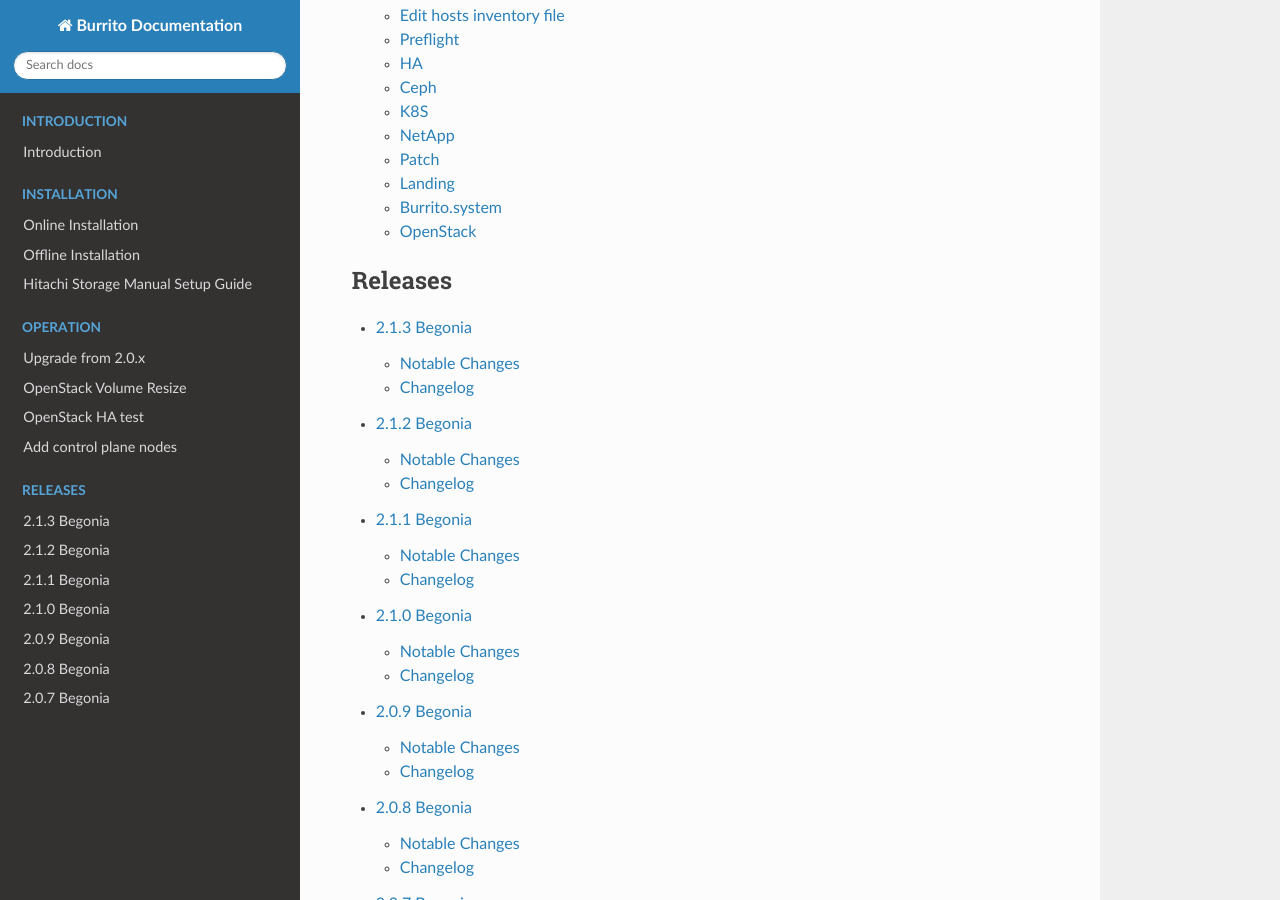
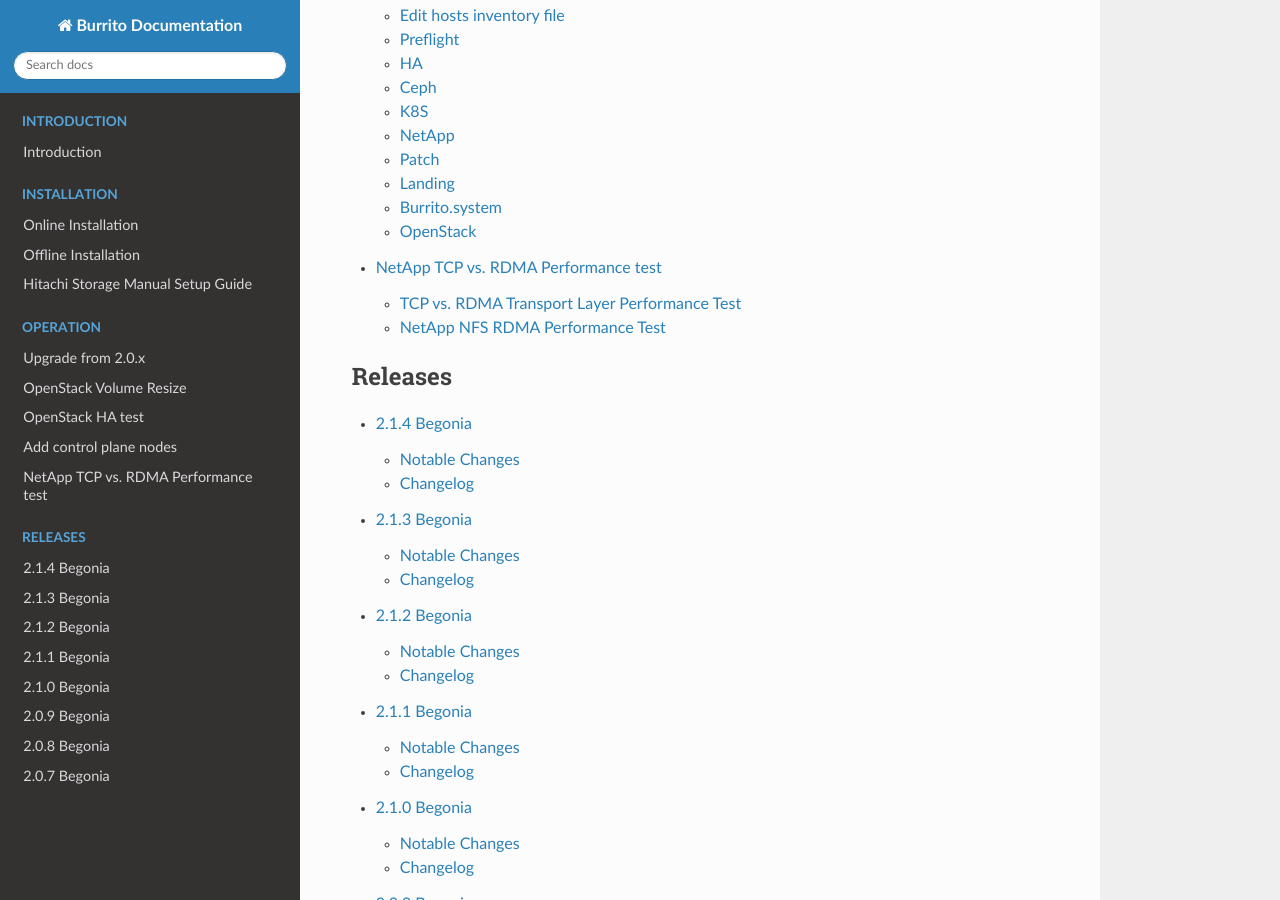
Before and after one commit to iorchard/burrito_docs, a Sphinx documentation site: the page built from source/index.rst, in a window 1280 px wide and 900 px high, scrolled down 1553 px. Built offline with Sphinx 7.4.7 and the Read the Docs theme 3.1.0, drawn with Linux system fonts in a browser that asks for light colours; pages that are not in the unit, such as notebooks, are missing from menus; some of the changed lines change nothing that is shown.

Commit message:
add netapp tcp rdma performance test document

```diff
--- a/source/index.rst
+++ b/source/index.rst
@@ -30,11 +30,13 @@
    operation/openstack_ha_test
    operation/add_control_plane_node
    operation/add_compute_node
+   operation/netapp_tcp_rdma_perf
 
 .. toctree::
    :caption: Releases
    :maxdepth: 2
 
+   releases/2.1.4
    releases/2.1.3
    releases/2.1.2
    releases/2.1.1
--- /dev/null
+++ b/source/operation/netapp_tcp_rdma_perf.rst
@@ -0,0 +1,174 @@
+NetApp TCP vs. RDMA Performance test
+=======================================
+
+TCP vs. RDMA Transport Layer Performance Test
+-----------------------------------------------
+
+RDMA is the networking offload technology and makes data transfer more
+efficiently than TCP.
+RDMA is widely used for efficient data transfer between clients and storages.
+
+We set up RoCE (RDMA over Converged Ethernet) and enabled NFS over RDMA.
+We ran `fio Flexible I/O tester <https://github.com/axboe/fio>`_ and
+measured the throughput for sequential read/write and
+the IOPS for the random read/write.
+
+This tests were performed on a linux client against a linux NFS server
+using ramdisk so that the disk latency does not affect to the result and
+measure the only transport layer between TCP and RDMA.
+
+* Server
+
+    - Model: HPE ProLiant DL360 Gen10
+    - OS: Rocky Linux 8.10
+    - CPU: Intel Xeon Gold 6142 CPU @ 2.60GHz * 2 Sockets (64 cores)
+    - RAM: 32GB DDR4 2666 MHz * 8 ea
+    - Network: Nvidia Mellanox ConnectX-6 Dx 100GbE (Jumbo frame enabled)
+
+* Client
+
+    - Model: HPE ProLiant DL360 Gen10
+    - OS: Rocky Linux 8.10
+    - CPU: Intel Xeon Silver 4110 CPU @ 2.10GHz * 2 Sockets (32 cores)
+    - RAM: 32GB DDR4 2666 MHz * 8 ea
+    - Network: Nvidia Mellanox ConnectX-6 Dx 100GbE (Jumbo frame enabled)
+
+
+This is TCP vs. RoCE Sequential Read/Write IO TEST result.
+
+.. image:: ../_static/images/netapp/tcp_rdma_sequential_read_write_64k_iodepth_128.svg
+   :width: 400
+   :alt: TCP vs. RDMA Sequential IO TEST
+
+In NFSv3, RoCE is 2.39 times better than TCP in sequential read and
+1.39 times better in sequential write.
+
+In NFSv4, RoCE is 2.23 times better than TCP in sequential read and
+1.41 times better in sequential write.
+
+This is TCP vs. RDMA Random Read/Write IO TEST result.
+
+.. image:: ../_static/images/netapp/tcp_rdma_random_read_write_4k_iodepth_128.svg
+   :width: 600
+   :alt: TCP vs. RDMA Random IO TEST
+
+In NFSv3, RoCE is 1.84 times better than TCP in random read and
+1.35 times better in random write.
+
+In NFSv4, RoCE is 2.30 times better than TCP in random read and
+1.80 times better in random write.
+
+We can see NFS over RDMA (RoCE) gives a lot of performance boost
+against NFS over TCP at the transport layer.
+
+
+NetApp NFS RDMA Performance Test
+---------------------------------
+
+We set up the burrito system with one control plane node and one compute node
+that are connected to NetApp AFF A400 with NFS over RDMA (RoCE).
+
+* Control plane node
+
+    - Model: HPE ProLiant DL360 Gen10
+    - OS: Rocky Linux 8.10
+    - CPU: Intel Xeon Silver 4110 CPU @ 2.10GHz * 2 Sockets (32 cores)
+    - RAM: 32GB DDR4 2666 MHz * 8 ea
+    - Network: Nvidia Mellanox ConnectX-6 Dx 100GbE (Jumbo frame enabled)
+
+* Compute node
+
+    - Model: HPE ProLiant DL360 Gen10
+    - OS: Rocky Linux 8.10
+    - CPU: Intel Xeon Gold 6142 CPU @ 2.60GHz * 2 Sockets (64 cores)
+    - RAM: 32GB DDR4 2666 MHz * 8 ea
+    - Network: Nvidia Mellanox ConnectX-6 Dx 100GbE (Jumbo frame enabled)
+
+We implemented NFS over RDMA IO test at the host and the virtual machines
+with NFSv3 and NFSv4.
+
+We could use `nconnect` mount option with NFSv3 RDMA but we could not use
+it with NFSv4 RDMA.
+The `remoteports` option from `VAST NFS <https://vastnfs.vastdata.com>`_
+can be used both NFSv3 and NFSv4.
+
+Here is the NFSv3 mount options.::
+
+    10.1.1.21:/n1data on /var/lib/nova/mnt/7470d2bb4c8c9bfec359ae9781a492ef
+    type nfs (rw,relatime,vers=3,rsize=65536,wsize=65536,namlen=255,hard,
+    forcerdirplus,proto=rdma,nconnect=32,port=20049,timeo=600,retrans=2,
+    sec=sys,mountaddr=10.1.1.21,mountvers=3,mountproto=tcp,lookupcache=pos,
+    local_lock=none,remoteports=10.1.1.21-10.1.1.22,addr=10.1.1.22)
+
+Here is the NFSv4 mount options.::
+
+    10.1.1.21:/n1data on /var/lib/nova/mnt/7470d2bb4c8c9bfec359ae9781a492ef
+    type nfs4 (rw,relatime,vers=4.2,rsize=65536,wsize=65536,namlen=255,
+    hard,forcerdirplus,proto=rdma,max_connect=2,port=20049,timeo=600,
+    retrans=2,sec=sys,clientaddr=10.1.1.13,lookupcache=pos,local_lock=none,
+    addr=10.1.1.21)
+
+This is NetApp NFSv3 RDMA Sequential IO TEST result.
+
+.. image:: ../_static/images/netapp/netapp_nfsv3_rdma_seq_iotest.svg
+   :width: 600
+   :alt: NetApp NFSv3 RDMA Sequential IO TEST
+
+The IO Performance at the host is better than that of one virtual machine.
+As we increase the number of virtual machines, the sum of throughput is
+higher than the throughput of the host since more IO jobs are running
+and distributed over the virtual machines.
+We could almost saturate RoCE network with 4 virtual machines in
+sequential read IO test.
+
+The maximum throughput in NFSv3 at the virtual machines was
+**11342 MB/s in read** and **3628 MB/s in write**.
+
+This is NetApp NFSv4 RDMA Sequential IO TEST result.
+
+.. image:: ../_static/images/netapp/netapp_nfsv4_rdma_seq_iotest.svg
+   :width: 600
+   :alt: NetApp NFSv4 RDMA Sequential IO TEST
+
+The IO performance at the host is better than that of one virtual machine.
+As we increase the number of virtual machines, the sum of throughput is
+higher than the throughput of the host since more jobs are running
+and distributed over the virtual machines.
+We did not test more jobs at the host but it would be better if we tested it.
+We could not saturate RoCE network in NFSv4 since we could not use nconnect
+with NFSv4 RDMA.
+
+The maximum throughput in NFSv4 at the virtual machines was
+**11342 MB/s in read** and **3628 MB/s in write**.
+
+
+This is NetApp NFSv3 RDMA Random IO TEST result.
+
+.. image:: ../_static/images/netapp/netapp_nfsv3_rdma_random_iotest.svg
+   :width: 600
+   :alt: NetApp NFSv3 RDMA Random IO TEST
+
+The IO performance at the host is a lot better than that of one virtual machine.
+As we increase the number of virtual machines, the sum of IOPS is increased
+since more jobs are running and distributed over the virtual machines.
+
+The maximum IOPS in NFSv3 at the virtual machines was
+**433k IOPS in random read** and **174k random write IOPS**.
+
+This is NetApp NFSv4 RDMA Random IO TEST result.
+
+.. image:: ../_static/images/netapp/netapp_nfsv4_rdma_random_iotest.svg
+   :width: 600
+   :alt: NetApp NFSv4 RDMA Random IO TEST
+
+The IO performance at the host is a lot better than that of one virtual machine.
+As we increase the number of virtual machines, the sum of IOPS is increased
+since more jobs are running and distributed over the virtual machines.
+
+The maximum IOPS in NFSv4 at the virtual machines was
+**136k IOPS in random read** and **75.6k random write IOPS**.
+This is much worse than NFSv3.
+It is the same reason as sequential IO test.
+We could not use nconnect with NFSv4 RDMA.
+
+For performance, we recommend using NFSv3 over RDMA.
--- /dev/null
+++ b/source/releases/2.1.4.rst
@@ -0,0 +1,50 @@
+2.1.4 Begonia
+==============
+
+This is the fourth patch in the Begonia 2.1 series.
+
+Notable Changes
+----------------
+
+* Feature: Upgrade btx image to 2.1.0.
+  (`btx image <https://hub.docker.com/r/jijisa/btx/tags>`_)
+
+    - Upgrade kubectl to v1.30.3.
+    - Upgrade krew from v0.4.3 to v0.4.4.
+    - Upgrade helm from v3.13.1 to v3.14.2.
+    - Upgrade netapp tridentctl from v24.02.0 to v24.06.1.
+
+* Feature: Support NetApp NFS over RDMA
+  (`issue #261 <https://github.com/iorchard/burrito/issues/261>`_)
+
+* Feature: Upgrade descheduler to v0.31.0
+  (`issue #257 <https://github.com/iorchard/burrito/issues/257>`_)
+
+* Bug: Modify allowed_direct_url_schemes and image_upload_use_cinder_backend
+  when powerflex is the storage backend.
+  (`issue #256 <https://github.com/iorchard/burrito/issues/256>`_)
+  (`issue #259 <https://github.com/iorchard/burrito/issues/259>`_)
+
+* Feature: Support multiple glance stores
+  (`issue #245 <https://github.com/iorchard/burrito/issues/245>`_)
+
+
+Changelog
+----------
+
+* modify nfs_mount_options to nova.nfs_mount_options in nova.yml.j2; (jijisa@iorchard.net)
+* add powerstore nfs protocol and nova.nfs_mount_options; (jijisa@iorchard.net)
+* ceph: add osd service_id in cluster.yml.j2; (jijisa@iorchard.net)
+* fix(cinder): duplicate mounts when enable_iscsi is true and powerflex is in storage_backends; (jijisa@iorchard.net)
+* add nfs_mount_options in libvirt section of nova.yml.j2; (jijisa@iorchard.net)
+* modify cinder nfs shares; (jijisa@iorchard.net)
+* move pod.security_context.cinder_volume in enable_iscsi block before powerflex mounts declaration; (jijisa@iorchard.net)
+* modify replicas.api in glance.yml.j2 since we support glance multi-stores; (jijisa@iorchard.net)
+* add cinder.volume_capabilities variable in vars.yml.sample; (jijisa@iorchard.net)
+* fix duplicate /dev mount in nova.yml.j2 when powerflex is in storage backends and enable_iscsi is true; (jijisa@iorchard.net)
+* fix cinder.yml.j2; (jijisa@iorchard.net)
+* image_volume_cache_enabled to true for powerflex; (jijisa@iorchard.net)
+* issue(#259): fix volume-to-image operation for powerflex (#260); (jijisa@iorchard.net)
+* feature/openstack/glance multi stores (#258); (jijisa@iorchard.net)
+* feature(issue #257): include and upgrade a descheduler image; (jijisa@iorchard.co.kr)
+* fix(issue #256): change cinder_allowed_direct_url_schemes.powerflex to null in vars.yml.sample; (jijisa@iorchard.co.kr)
```
Also changed, not shown: source/_static/images/netapp/netapp_nfsv3_rdma_random_iotest.svg (added), source/_static/images/netapp/netapp_nfsv3_rdma_seq_iotest.svg (added), source/_static/images/netapp/netapp_nfsv4_rdma_random_iotest.svg (added), source/_static/images/netapp/netapp_nfsv4_rdma_seq_iotest.svg (added), source/_static/images/netapp/tcp_rdma_random_read_write_4k_iodepth_128.svg (added), source/_static/images/netapp/tcp_rdma_sequential_read_write_64k_iodepth_128.svg (added).
